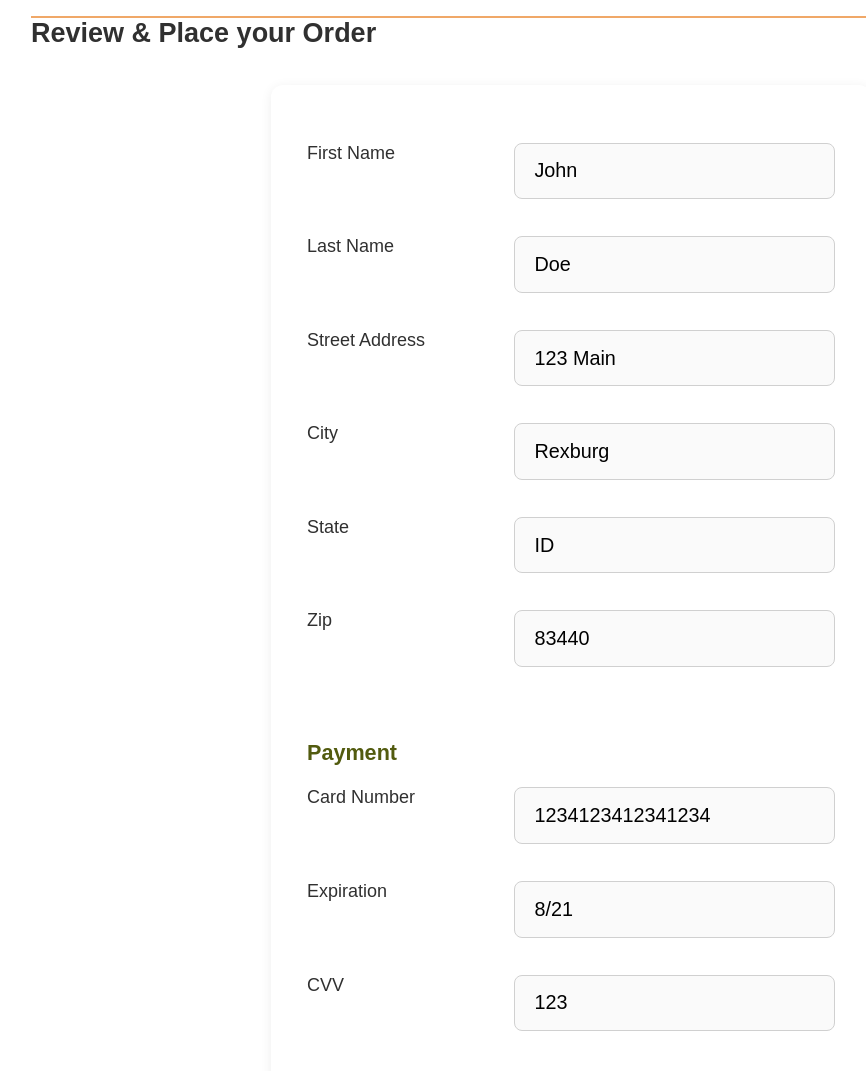
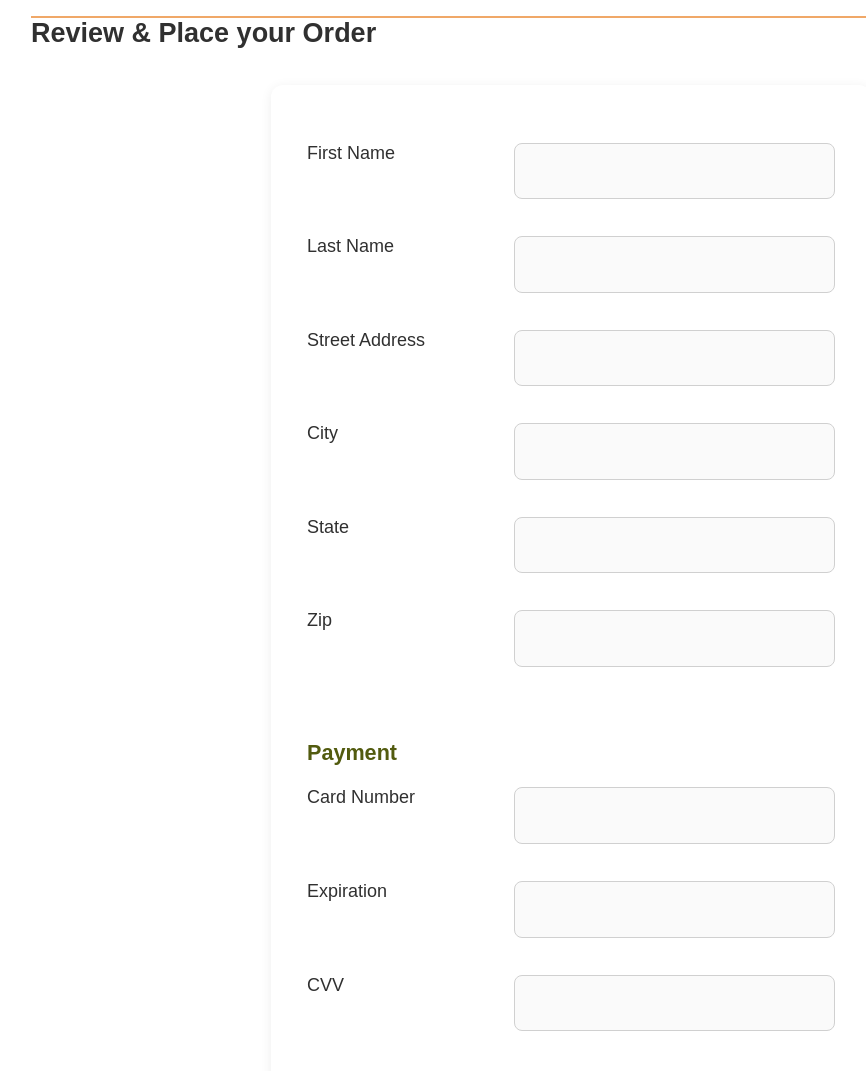
Before and after one commit to Stevensavarin/wdd-330, a website: page src/checkout/index.html in a window 1280 px wide. Shown: the top 1071 px of the page, without its empty margins (69-935 px from the left). Drawn offline with Linux system fonts and the light colour scheme.

Commit message:
removed present values for testing

```diff
--- a/src/checkout/index.html
+++ b/src/checkout/index.html
@@ -23,19 +23,19 @@
           <legend></legend>
           <div class="checkout__name">
             <label for="fname">First Name</label>
-            <input type="text" name="fname" id="fname" required value="John">
+            <input type="text" name="fname" id="fname" required>
             <label for="lname">Last Name</label>
-            <input type="text" name="lname" id="lname" required value="Doe">
+            <input type="text" name="lname" id="lname" required>
           </div>
           <div class="checkout__address">
             <label for="street">Street Address</label>
-            <input type="text" name="street" id="street" required value="123 Main">
+            <input type="text" name="street" id="street" required>
             <label for="city">City</label>
-            <input type="text" name="city" id="city" required value="Rexburg">
+            <input type="text" name="city" id="city" required>
             <label for="state">State</label>
-            <input type="text" name="state" id="state" required value="ID">
+            <input type="text" name="state" id="state" required>
             <label for="zip">Zip</label>
-            <input type="text" name="zip" id="zip" required value="83440">
+            <input type="text" name="zip" id="zip" required>
           </div>
         </fieldset>
 
@@ -43,11 +43,11 @@
           <legend>Payment</legend>
           <div class="checkout__payment">
             <label for="cardNumber">Card Number</label>
-            <input type="text" name="cardNumber" id="cardNumber" required value="1234123412341234">
+            <input type="text" name="cardNumber" id="cardNumber" required>
             <label for="expiration">Expiration</label>
-            <input type="text" name="expiration" id="expiration" required value="8/21">
+            <input type="text" name="expiration" id="expiration" required>
             <label for="code">CVV</label>
-            <input type="text" name="code" id="code" required value="123">
+            <input type="text" name="code" id="code" required>
           </div>
         </fieldset>
 
```
